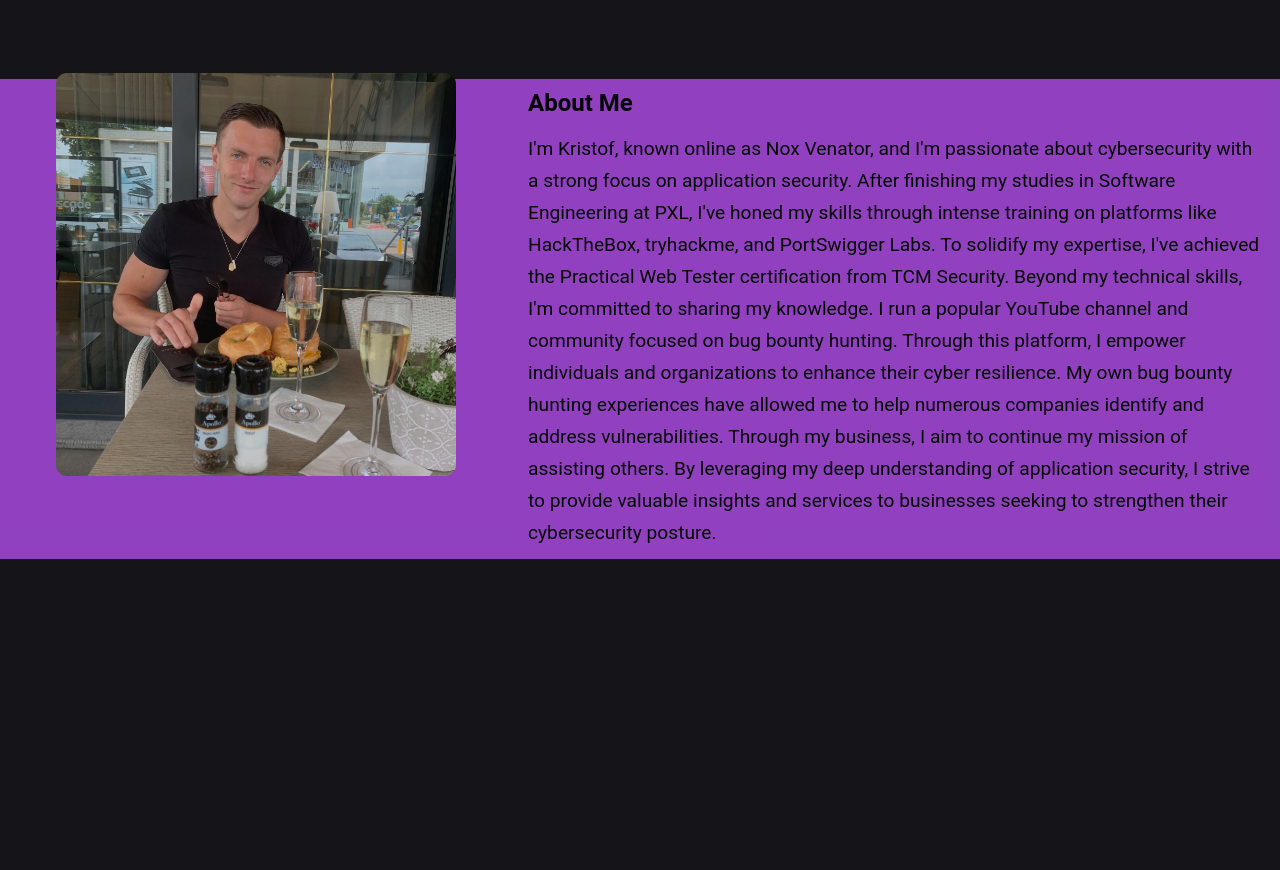
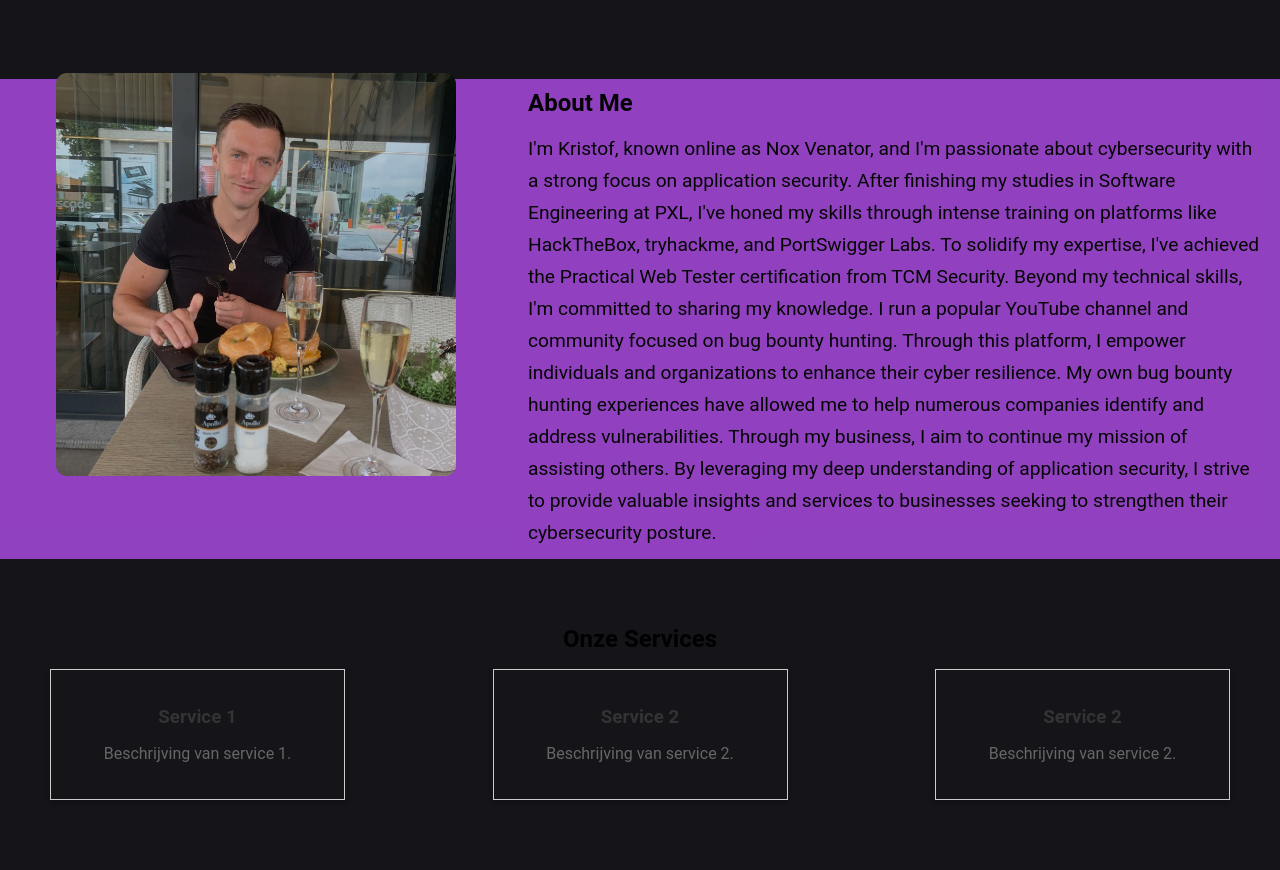
Before and after one commit to przybylak1995/CyberSquad, a plain HTML site: page index.html in a window 1280 px wide. Shown: the part 485-1355 px from the top of the page. Before the commit the page ends 1050 px from the top, so only its background shows below. Drawn offline with Linux system fonts and the light colour scheme.

Commit message:
Adding base for services

```diff
--- a/assets/css/index.css
+++ b/assets/css/index.css
@@ -168,3 +168,34 @@ body{
   line-height: 2rem;
   font-size: 1.2rem;
 }
+
+
+/* Services area here we will drop all what we offer */
+
+.services {
+  text-align: center;
+  padding: 50px;
+}
+
+.card-container {
+  display: flex;
+  justify-content: space-between;
+  flex-wrap: wrap;
+}
+
+.card {
+  width: 25%;
+  padding: 20px;
+  border: 1px solid #ccc;
+  box-shadow: 0 2px 5px rgba(0, 0, 0, 0.3);
+  margin-bottom: 20px;
+}
+
+/* Aanpasbare stijlen voor een mooier uiterlijk */
+.card h3 {
+  color: #333;
+}
+
+.card p {
+  color: #666;
+}
--- a/index.html
+++ b/index.html
@@ -57,5 +57,23 @@
     </div>
   </div>
 
+  <div class="services">
+    <h2>Onze Services</h2>
+        <div class="card-container">
+            <div class="card">
+                <h3>Service 1</h3>
+                <p>Beschrijving van service 1.</p>
+            </div>
+            <div class="card">
+                <h3>Service 2</h3>
+                <p>Beschrijving van service 2.</p>
+            </div>
+            <div class="card">
+              <h3>Service 2</h3>
+              <p>Beschrijving van service 2.</p>
+          </div>
+          </div>
+  </div>
+
 </body>
 </html>
```
